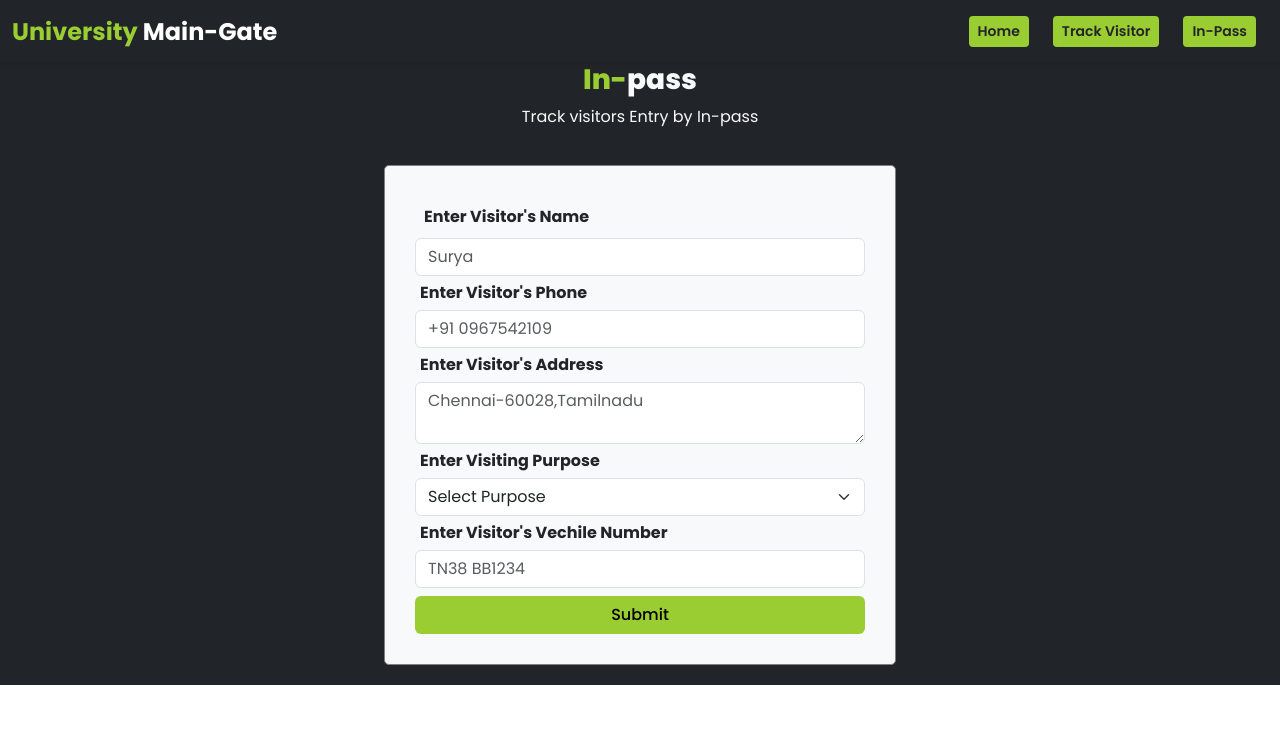
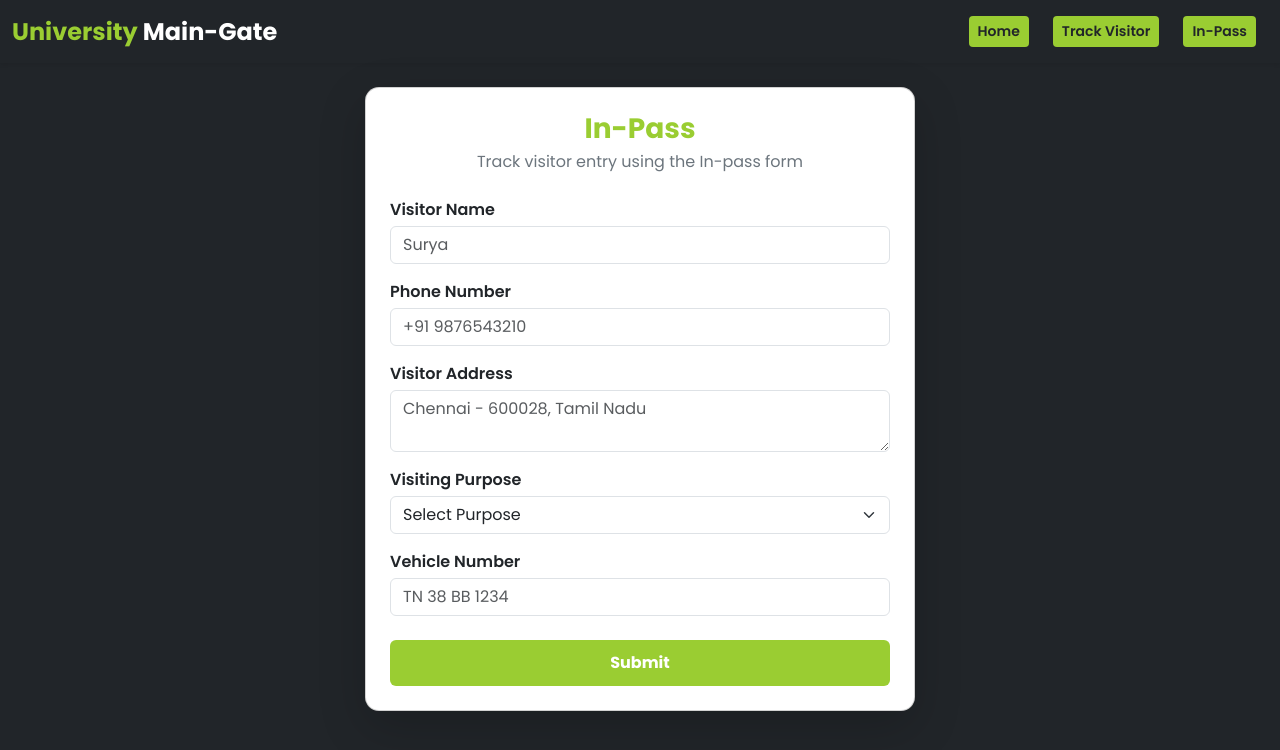
Before and after one commit to Hariiharan-Developer/Axios-Mern-project, a React (Vite) app in the folder client/: page /inpass in a window 1280 px wide. Shown: the top 750 px of the page. Built offline with nearby package versions, Linux system fonts and the light colour scheme; sample sign-in values are in the browser's storage.

Commit message:
Update Inpass.jsx

```diff
--- a/client/src/pages/Inpass.jsx
+++ b/client/src/pages/Inpass.jsx
@@ -1,21 +1,20 @@
-import React, { useState } from "react";
+import React from "react";
 import "../App.css";
 import { toast } from "react-toastify";
 import api from "../API/axios";
-import{useFormik} from 'formik'
+import { useFormik } from "formik";
 import { inpassSchema } from "../schema/validationSchema";
-import {FaPaperPlane} from 'react-icons/fa'
+import { FaPaperPlane } from "react-icons/fa";
 
- //onsubmit :
-  const onSubmit = (value,action) => {
-    const createInfo = async () => {
+// onSubmit :
+const onSubmit = async (value, action) => {
   try {
-        const res = await api.post("/gate-pass",{
-          name:value.name,
-          phone:value.phone,
-          visitorAddress:value.address,
-          purpose:value.purpose,
-          vechileNo:value.vechileNo
+    const res = await api.post("/gate-pass", {
+      name: value.name,
+      phone: value.phone,
+      visitorAddress: value.address,
+      purpose: value.purpose,
+      vechileNo: value.vechileNo,
     });
 
     toast.success(res.data.message, {
@@ -28,7 +27,8 @@ import {FaPaperPlane} from 'react-icons/fa'
         borderRadius: "10px",
       },
     });
-        action.resetForm()
+
+    action.resetForm();
   } catch (error) {
     toast.error(error.response?.data?.message || "Something went wrong", {
       position: "top-center",
@@ -40,27 +40,32 @@ import {FaPaperPlane} from 'react-icons/fa'
         borderRadius: "10px",
       },
     });
+  }
 
-      }
+  action.setSubmitting(false);
 };
 
-    createInfo();
-  };
-
-
 const Inpass = () => {
-  const {values,handleBlur,handleChange,handleSubmit,errors,touched,isSubmitting} = useFormik({
-    initialValues :{
+  const {
+    values,
+    handleBlur,
+    handleChange,
+    handleSubmit,
+    errors,
+    touched,
+    isSubmitting,
+  } = useFormik({
+    initialValues: {
       name: "",
       phone: "",
       purpose: "",
       address: "",
       vechileNo: "",
     },
-    validationSchema:inpassSchema,
-    onSubmit
-  })
-  const [message, setMessage] = useState("");
+    validationSchema: inpassSchema,
+    onSubmit,
+  });
+
   const option = [
     "Admission",
     "Interview",
@@ -68,140 +73,146 @@ const Inpass = () => {
     "Meet Staff",
     "Meet Student",
     "Event",
-    "others",
+    "Others",
   ];
+
   return (
-    <div className="body bg-dark">
-      <h3 className="text-center text-light " style={{ fontWeight: "800" }}>
-        <span style={{ color: "yellowgreen" }}>In-</span>pass
+    <div className="bg-dark d-flex justify-content-center align-items-start py-4 px-3 min-vh-100">
+
+      <div
+        className="card shadow-lg p-4 w-100"
+        style={{
+          maxWidth: "550px",
+          borderRadius: "14px",
+        }}
+      >
+        <h3 className="text-center mb-1 fw-bold" style={{ color: "yellowgreen" }}>
+          In-Pass
         </h3>
-      <p className="text-center text-light">Track visitors Entry by In-pass</p>
-      <form onSubmit={handleSubmit} className="form bg-light">
-        <div className="form-group">
-          <label
-            style={{ fontWeight: "700", margin: "9px" }}
-            className="form-label"
-            htmlFor="name"
-          >
-            Enter Visitor's Name
-          </label>
+        <p className="text-center text-secondary mb-4">
+          Track visitor entry using the In-pass form
+        </p>
+
+        <form onSubmit={handleSubmit}>
+
+          {/* NAME */}
+          <div className="mb-3">
+            <label className="fw-semibold mb-1">Visitor Name</label>
             <input
               placeholder="Surya"
+              className={`form-control ${
+                errors.name && touched.name ? "is-invalid" : ""
+              }`}
+              name="name"
               onChange={handleChange}
               onBlur={handleBlur}
-            className={`form-control ${errors.name && touched.name ? 'is-invalid':''}`}
-            type="text"
-            name="name"
-            id="name"
               value={values.name}
             />
-          {errors.name && touched.name && <p className="invalid-feedback">{errors.name}</p>}
+            {errors.name && touched.name && (
+              <div className="invalid-feedback">{errors.name}</div>
+            )}
           </div>
-        <div className="form-group">
-          <label
-            style={{ fontWeight: "700", margin: "5px" }}
-            className="form-label"
-            htmlFor="phone"
-          >
-            Enter Visitor's Phone
-          </label>
+
+          {/* PHONE */}
+          <div className="mb-3">
+            <label className="fw-semibold mb-1">Phone Number</label>
             <input
-            placeholder="+91 0967542109"
+              placeholder="+91 9876543210"
+              className={`form-control ${
+                errors.phone && touched.phone ? "is-invalid" : ""
+              }`}
+              name="phone"
               onChange={handleChange}
               onBlur={handleBlur}
-            className={`form-control ${errors.phone && touched.phone ? 'is-invalid':''}`}
-            type="phone"
-            name="phone"
-            id="phone"
               value={values.phone}
             />
-        {errors.phone && touched.phone && <p className="invalid-feedback">{errors.phone}</p>}
+            {errors.phone && touched.phone && (
+              <div className="invalid-feedback">{errors.phone}</div>
+            )}
+          </div>
 
-        </div>
-        <div className="form-group">
-          <label
-            style={{ fontWeight: "700", margin: "5px" }}
-            className="form-label"
-            htmlFor="address"
-          >
-            Enter Visitor's Address
-          </label>
+          {/* ADDRESS */}
+          <div className="mb-3">
+            <label className="fw-semibold mb-1">Visitor Address</label>
             <textarea
-            placeholder="Chennai-60028,Tamilnadu"
+              placeholder="Chennai - 600028, Tamil Nadu"
+              className={`form-control ${
+                errors.address && touched.address ? "is-invalid" : ""
+              }`}
+              name="address"
               onChange={handleChange}
               onBlur={handleBlur}
-            className={`form-control ${errors.address && touched.address ? 'is-invalid':''}`}
-            type="text"
-            name="address"
-            id="address"
               value={values.address}
+              rows={2}
             />
-        {errors.addredd && touched.address && <p className="invalid-feedback">{errors.addredd}</p>}
+            {errors.address && touched.address && (
+              <div className="invalid-feedback">{errors.address}</div>
+            )}
+          </div>
 
-        </div>
-        <div className="form-group">
-          <label
-            style={{ fontWeight: "700", margin: "5px" }}
-            className="form-label"
-            htmlFor="name"
-          >
-            Enter Visiting Purpose
-          </label>
+          {/* PURPOSE */}
+          <div className="mb-3">
+            <label className="fw-semibold mb-1">Visiting Purpose</label>
             <select
+              className={`form-select ${
+                errors.purpose && touched.purpose ? "is-invalid" : ""
+              }`}
+              name="purpose"
               onChange={handleChange}
               onBlur={handleBlur}
-            className={`form-select ${errors.purpose && touched.purpose ? 'is-invalid' : ''}`}
-            type="text"
-            name="purpose"
-            id="name"
               value={values.purpose}
             >
               <option value="">Select Purpose</option>
-            {option.map((data, index) => (
-                <option key={index} value={data}>
-                  {data}
+              {option.map((p, i) => (
+                <option key={i} value={p}>
+                  {p}
                 </option>
               ))}
             </select>
-        {errors.purpose && touched.purpose && <p className="invalid-feedback">{errors.purpose}</p>}
+            {errors.purpose && touched.purpose && (
+              <div className="invalid-feedback">{errors.purpose}</div>
+            )}
+          </div>
 
-        </div>
-        <div className="form-group">
-          <label
-            style={{ fontWeight: "700", margin: "5px" }}
-            className="form-label"
-            htmlFor="vechileNo"
-          >
-            Enter Visitor's Vechile Number
-          </label>
+          {/* VEHICLE NO */}
+          <div className="mb-3">
+            <label className="fw-semibold mb-1">Vehicle Number</label>
             <input
-            placeholder="TN38 BB1234"
+              placeholder="TN 38 BB 1234"
+              className={`form-control ${
+                errors.vechileNo && touched.vechileNo ? "is-invalid" : ""
+              }`}
+              name="vechileNo"
               onChange={handleChange}
               onBlur={handleBlur}
-            className={`form-control ${errors.vechileNo && touched.vechileNo ? 'is-invalid':''}`}
-            type="text"
-            name="vechileNo"
-            id="vechileNo"
               value={values.vechileNo}
             />
-        {errors.vechileNo && touched.vechileNo && <p className="invalid-feedback">{errors.vechileNo}</p>}
+            {errors.vechileNo && touched.vechileNo && (
+              <div className="invalid-feedback">{errors.vechileNo}</div>
+            )}
+          </div>
 
-        </div>
-        <div className="text-center mt-2">
+          {/* SUBMIT BUTTON */}
           <button
-            className="btn"
-            type="submit"
+            className="btn w-100 mt-2 text-white"
             style={{
               background: "yellowgreen",
-              color:'black',
-              width: "100%",
-              fontWeight: "500",
+              fontWeight: "700",
+              padding: "10px",
             }}
+            disabled={isSubmitting}
+            type="submit"
           >
-            {isSubmitting ?(<><FaPaperPlane/> Submiting...</>) : (<>Submit</>)}
+            {isSubmitting ? (
+              <>
+                <FaPaperPlane /> Submitting...
+              </>
+            ) : (
+              "Submit"
+            )}
           </button>
+        </form>
       </div>
-      </form>
     </div>
   );
 };
```
Lines whose indentation alone changed are shown as unchanged.
